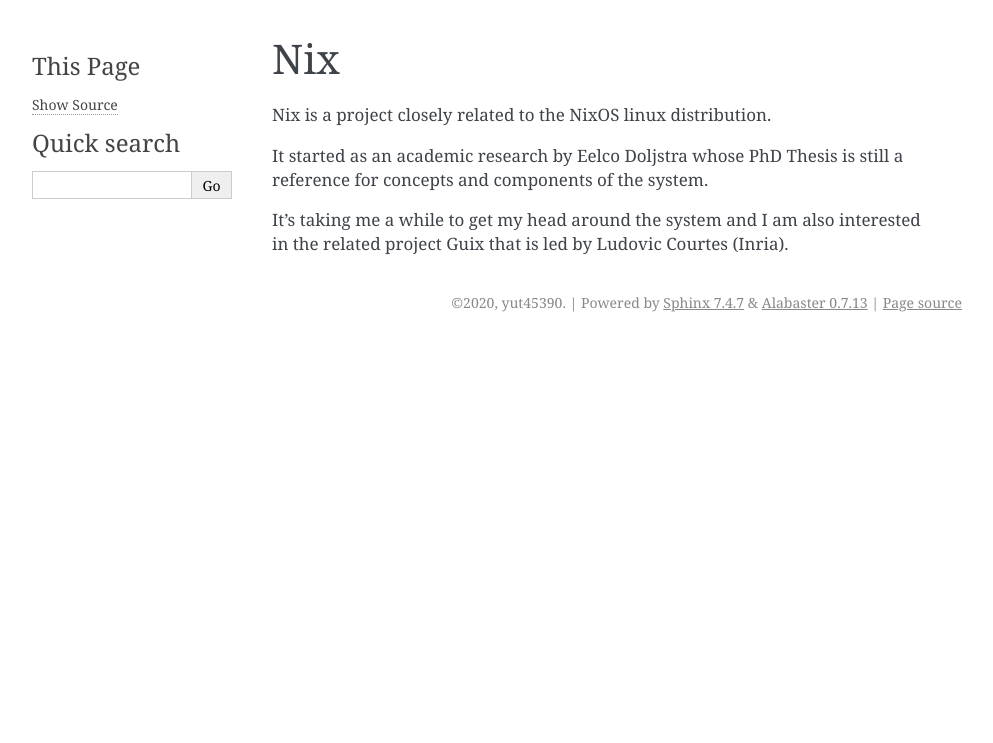
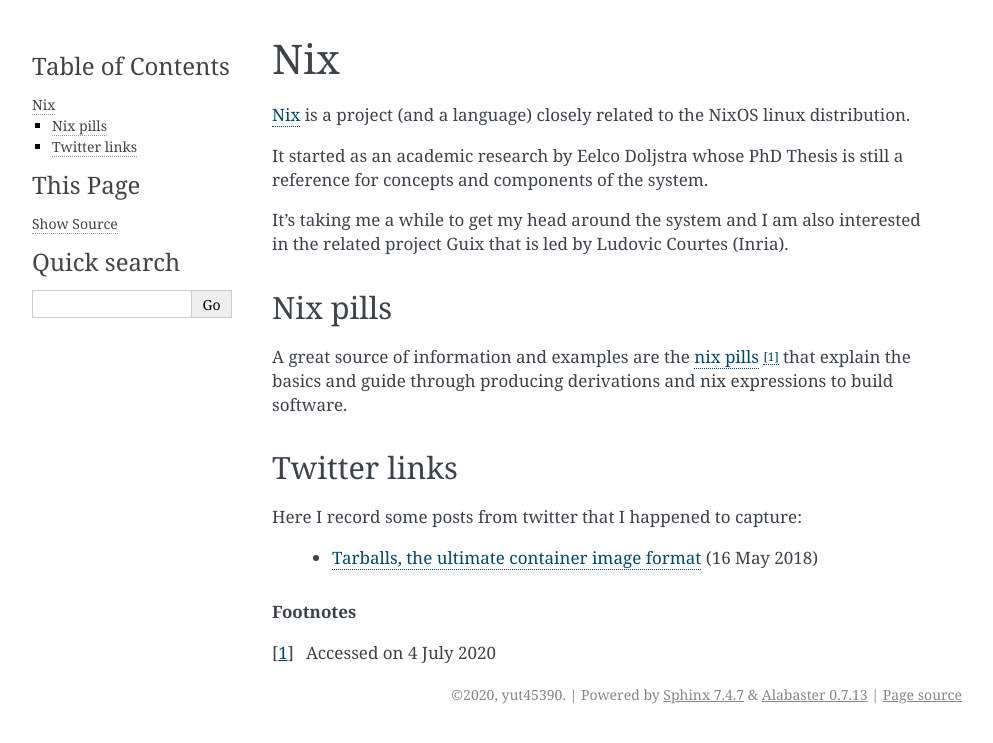
Before and after one commit to alst2821/puffer-fish, a Sphinx documentation site: the page built from doc/nix.rst, in a window 1280 px wide. Shown: the top 743 px of the page, without its empty margins (148-1141 px from the left). Built offline with Sphinx 7.4.7, drawn with Linux system fonts in a browser that asks for light colours.

Commit message:
nix links

```diff
--- a/doc/nix.rst
+++ b/doc/nix.rst
@@ -2,7 +2,8 @@
  Nix
 =====
 
-Nix is a project closely related to the NixOS linux distribution.
+`Nix`_ is a project (and a language) closely related to the NixOS
+linux distribution.
 
 It started as an academic research by Eelco Doljstra whose PhD Thesis
 is still a reference for concepts and components of the system.
@@ -10,3 +11,26 @@
 It's taking me a while to get my head around the system and I am also
 interested in the related project Guix that is led by Ludovic Courtes
 (Inria).
+
+.. _`Nix`: https://nixos.org/
+
+Nix pills
+---------
+
+A great source of information and examples are the `nix pills`_ [#f1]_ that
+explain the basics and guide through producing derivations and nix expressions to build software.
+
+.. _`nix pills`: https://nixos.org/nixos/nix-pills/index.html
+
+
+Twitter links
+-------------
+
+Here I record some posts from twitter that I happened to capture:
+
+ * `Tarballs, the ultimate container image format <https://guix.gnu.org/blog/2018/tarballs-the-ultimate-container-image-format/>`_
+   (16 May 2018)
+
+.. rubric:: Footnotes
+
+.. [#f1] Accessed on 4 July 2020
```
